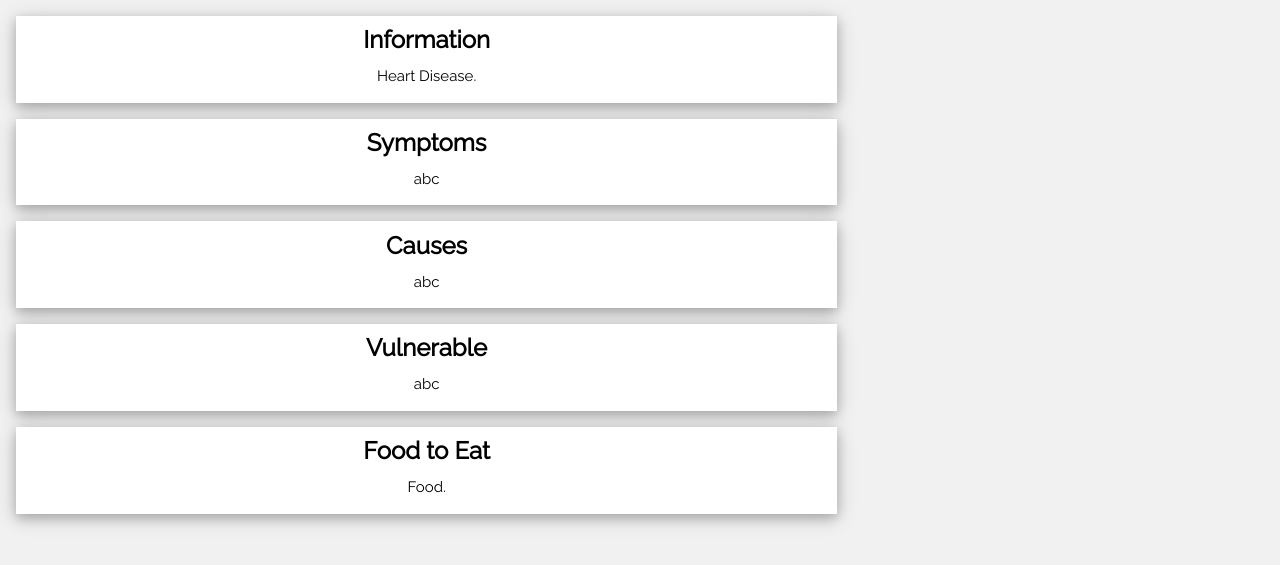
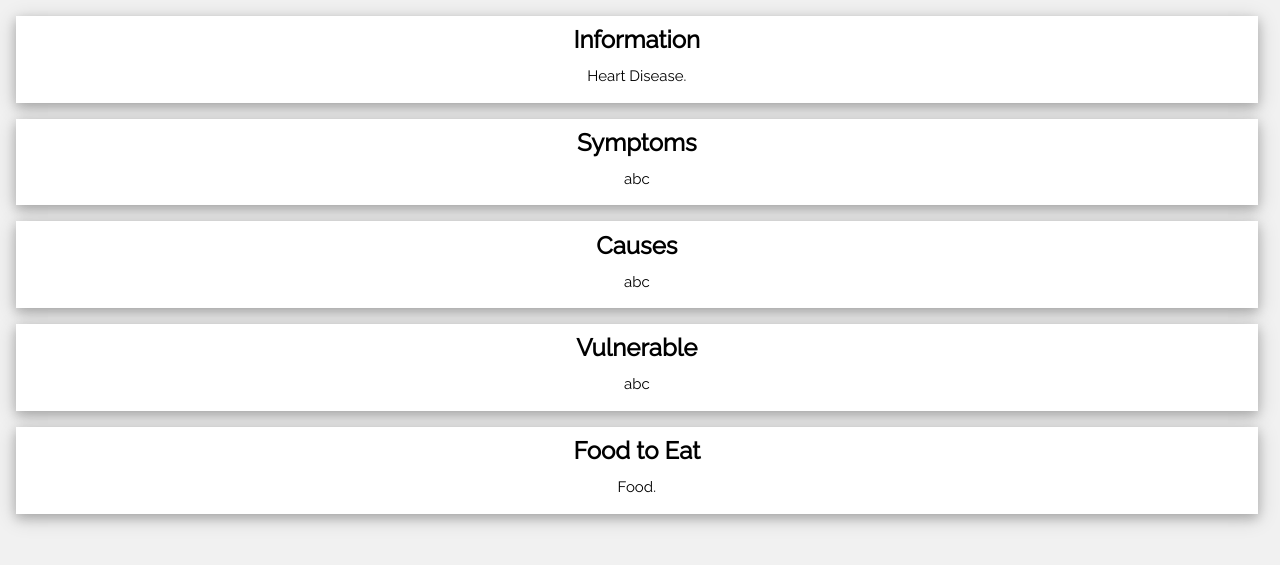
Before and after one commit to parth-sudo/Major-Project, a Django app: page /information/heart_disease/ in a window 1280 px wide. Shown: the part 180-745 px from the top of the page. Run offline with Django 3.2, Linux system fonts and the light colour scheme; data comes from the database, SQL or seed files in the repository; some libraries are stand-ins or nearby versions.

Commit message:
Consult Doctor and Disease Page-2

```diff
--- a/meladie/backend/templates/backend/disease_information.html
+++ b/meladie/backend/templates/backend/disease_information.html
@@ -24,6 +24,10 @@
         width: 90%;
         margin-left: calc((100vw - 66%) / 2);
         padding: 10px;
+      } */
+      /* .center{
+        display: flex;
+      justify-content: center;
       } */
   </style>
 </head>
@@ -82,7 +86,7 @@
       <!-- Blog entries -->
       <div class="w3-col l8 s12">
         <!-- Blog entry -->
-        <div class="w3-card-4 w3-margin w3-white" style="text-align: center">
+        <div class="w3-card-4 w3-margin w3-white" style="text-align: center; width: 97vw;">
           <div class="w3-container" style="width: 500px; margin: 0 auto">
             <h3><b>Information</b></h3>
           </div>
@@ -92,7 +96,7 @@
           </div>
         </div>
 
-        <div class="w3-card-4 w3-margin w3-white" style="text-align: center">
+        <div class="w3-card-4 w3-margin w3-white" style="text-align: center; width: 97vw;">
           <div class="w3-container" style="width: 500px; margin: 0 auto">
             <h3><b>Symptoms</b></h3>
           </div>
@@ -102,7 +106,7 @@
           </div>
         </div>
 
-        <div class="w3-card-4 w3-margin w3-white" style="text-align: center">
+        <div class="w3-card-4 w3-margin w3-white" style="text-align: center ; width: 97vw;">
           <div class="w3-container" style="width: 500px; margin: 0 auto">
             <h3><b>Causes</b></h3>
           </div>
@@ -112,7 +116,7 @@
           </div>
         </div>
 
-        <div class="w3-card-4 w3-margin w3-white" style="text-align: center">
+        <div class="w3-card-4 w3-margin w3-white" style="text-align: center; width: 97vw;">
           <div class="w3-container" style="width: 500px; margin: 0 auto">
             <h3><b>Vulnerable</b></h3>
           </div>
@@ -122,7 +126,7 @@
           </div>
         </div>
 
-        <div class="w3-card-4 w3-margin w3-white" style="text-align: center">
+        <div class="w3-card-4 w3-margin w3-white" style="text-align: center; width: 97vw;">
           <div class="w3-container" style="width: 500px; margin: 0 auto">
             <h3><b>Food to Eat</b></h3>
           </div>
--- a/meladie/backend/templates/backend/disease_prediction.html
+++ b/meladie/backend/templates/backend/disease_prediction.html
@@ -14,7 +14,7 @@
             <div class="collapse navbar-collapse" id="navbarNavDropdown">
               <ul class="navbar-nav">
                 <li class="nav-item active">
-                  <a class="nav-link" href="{% url 'prediction' %}">Disease 1 <span class="sr-only">(current)</span></a>
+                  <a class="nav-link" href="{% url 'prediction' %}">{{heart.name}} <span class="sr-only">(current)</span></a>
                 </li>
                 <li class="nav-item">
                   <a class="nav-link" href="{% url 'diabetes_prediction' %}">Disease 2</a>
```
Also changed, not shown: meladie/backend/templates/backend/diabetes.html (+5 -5 lines), meladie/backend/templates/backend/liver.html (+5 -5 lines).
